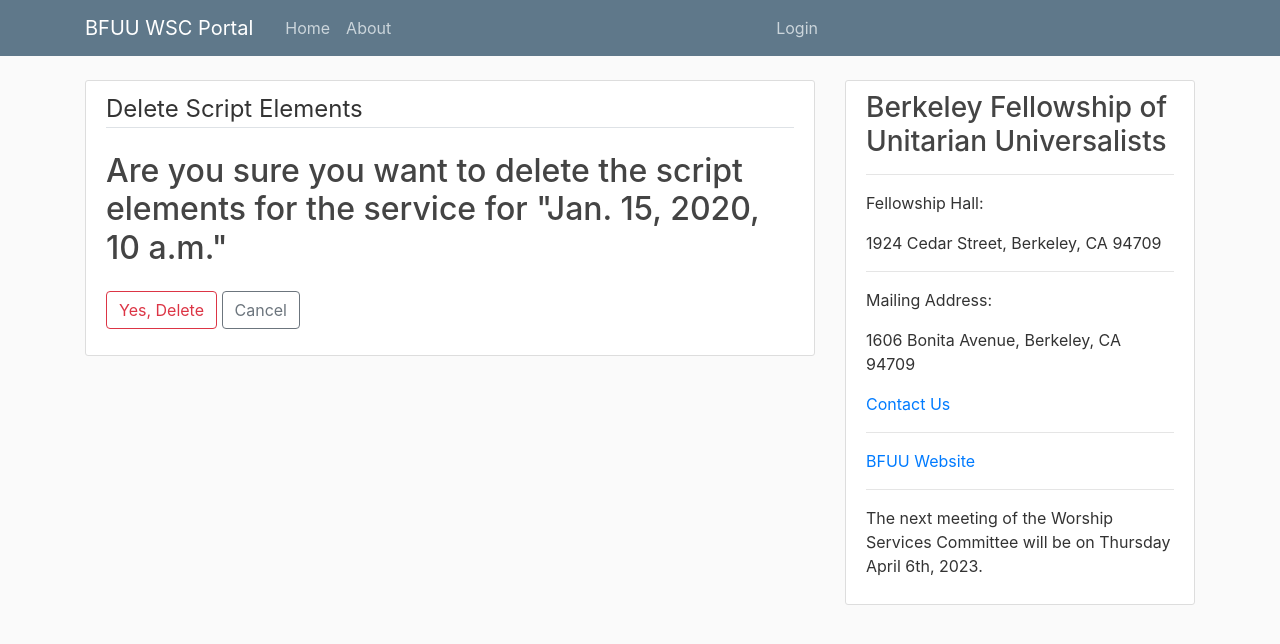
After one commit to stvogdn/bfuu-project, a Django app: template services/templates/services/script_elements_confirm_delete.html in a window 1280 px wide. The commit adds this page. Shown: the top 644 px of the page. Run offline with Django 4.2, Linux system fonts and the light colour scheme; the template is opened without the code that fills it: most values are stand-ins (such as "Sample title", 1, 10 or a date in 2020); some libraries are stand-ins or nearby versions.

Commit message:
Changes 04-16 12:23

```diff
--- /dev/null
+++ b/services/templates/services/script_elements_confirm_delete.html
@@ -0,0 +1,16 @@
+{% extends "portal/base.html" %}
+{% block content %}
+    <div class="content-section">
+        <form method="POST">
+            {% csrf_token %}
+            <fieldset class="form-group">
+                <legend class="border-bottom mb-4">Delete Script Elements</legend>
+                <h2>Are you sure you want to delete the script elements for the service for "{{ object.service_date }}"</h2>
+            </fieldset>
+            <div class="form-group">
+                <button class="btn btn-outline-danger" type="submit">Yes, Delete</button>
+                <a class="btn btn-outline-secondary" href="{% url 'services-list_services' %}">Cancel</a>
+            </div>
+        </form>
+    </div>
+{% endblock content %}
--- a/services/templates/services/script_elements_list.html
+++ b/services/templates/services/script_elements_list.html
@@ -1,4 +1,4 @@
-{% extends 'portal/base.html' %}
+{% extends 'portal/base_no_sidebar.html' %}
 
 {% block content %}
 <div class="container">
```
Also changed, not shown: services/templates/services/script_elements_delete.html (deleted).
